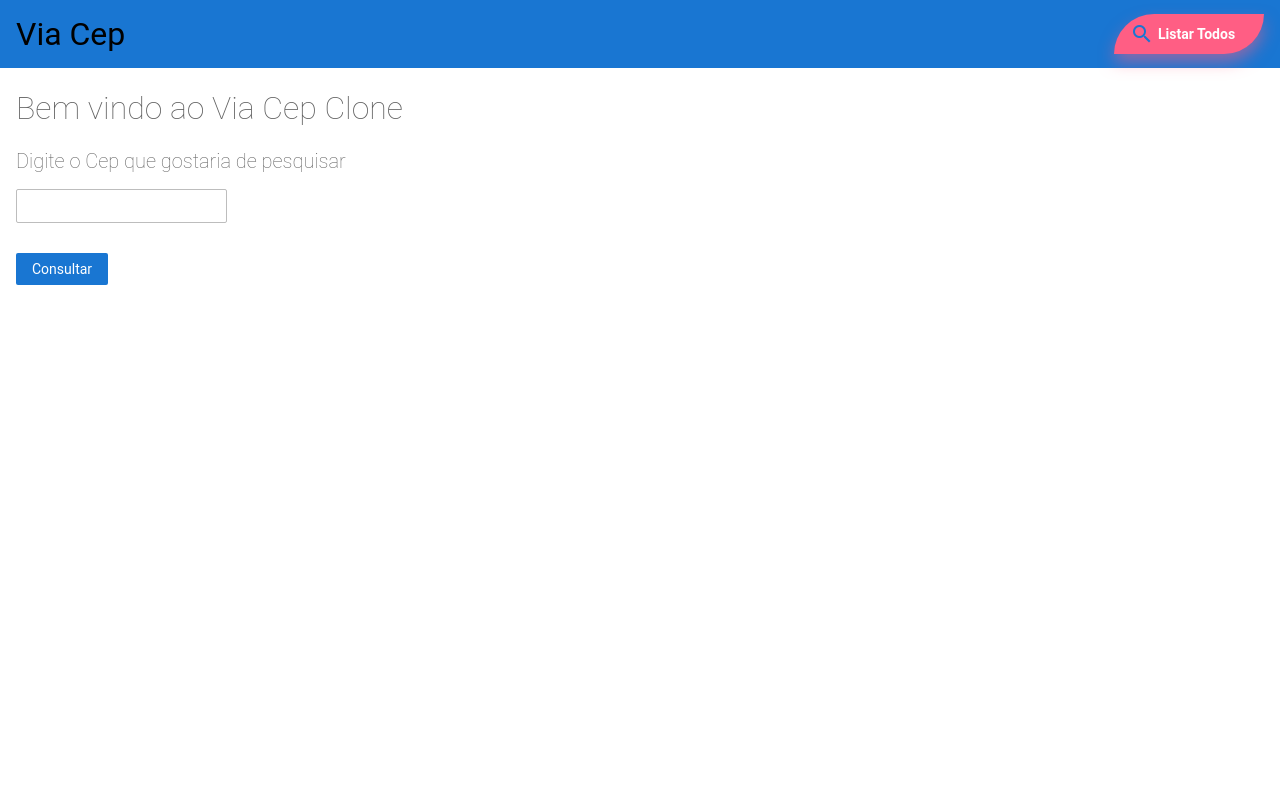
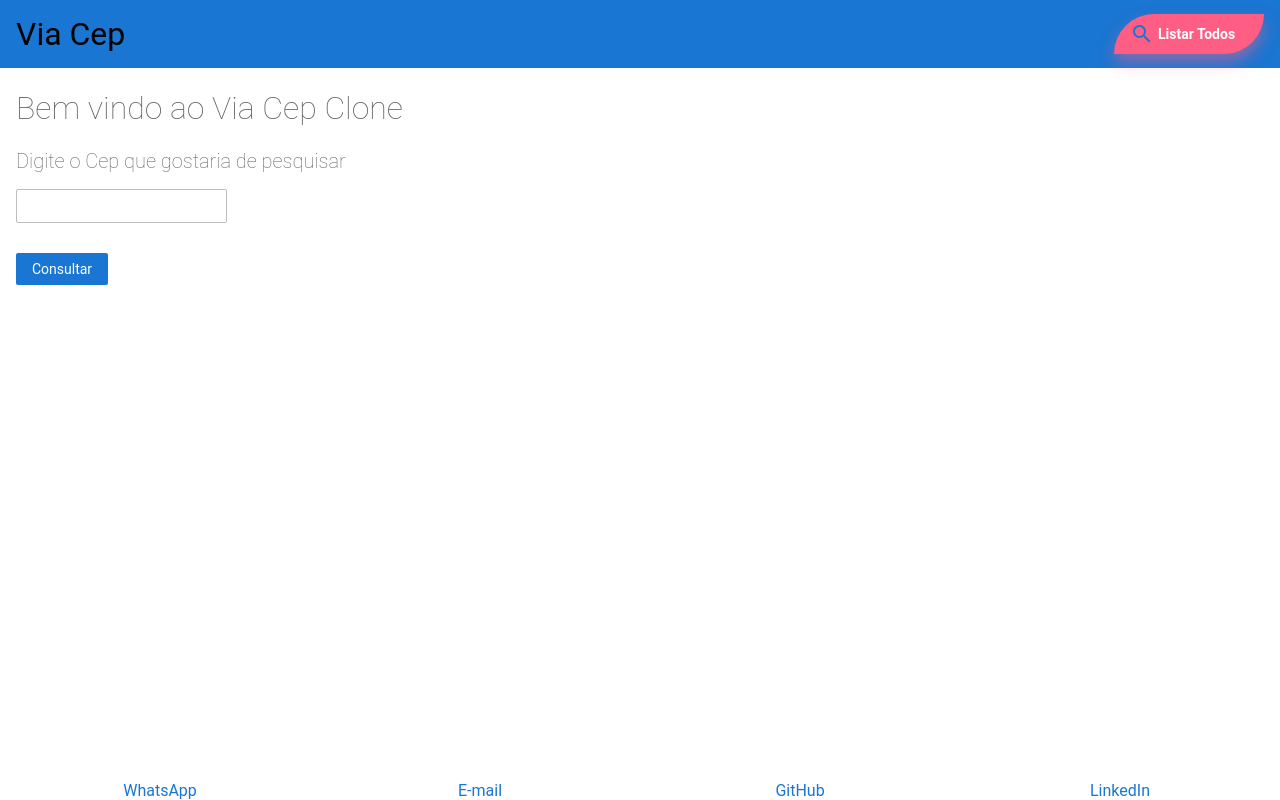
Before and after one commit to felipebonadio/viacepAngular, an Angular app: page / in a window 1280 px wide. Built offline with nearby package versions, Linux system fonts and the light colour scheme.

Commit message:
3 files modified

```diff
--- a/src/index.html
+++ b/src/index.html
@@ -14,7 +14,15 @@
   </head>
   <body>
     <app-root></app-root>
+    <footer class="rodape">
+    <a href="https://wa.me/5514991518232" target="_blank">WhatsApp</a>
+    <a href="mailto:febonadio@gmail.com">E-mail</a>
+    <a href="https://github.com/felipebonadio" target="_blank">GitHub</a>
+    <a href="https://www.linkedin.com/in/felipe-chagas-bonadio">LinkedIn</a>
+    </footer>
   </body>
+
+
 </html>
 
 
--- a/src/styles.css
+++ b/src/styles.css
@@ -6,6 +6,18 @@
   box-sizing: border-box;
   -webkit-font-smoothing: antialiased;
   -moz-osx-font-smoothing: grayscale;
+}
+.rodape{
+  display: grid;
+  align-items: center;
+  justify-items: center;
+  grid-template-columns: 25% 25% 25% 25%;
+}
+
+footer {
+  position:absolute;
+  bottom:0;
+  width:100%;
 }
 
 body {
@@ -84,6 +96,8 @@ button {
   border: none;
 }
 
+
+
 .button:hover,
 button:hover {
   opacity: 0.8;
```
Also changed, not shown: src/app/home-page/home-page.component.html (line endings or trailing spaces).
